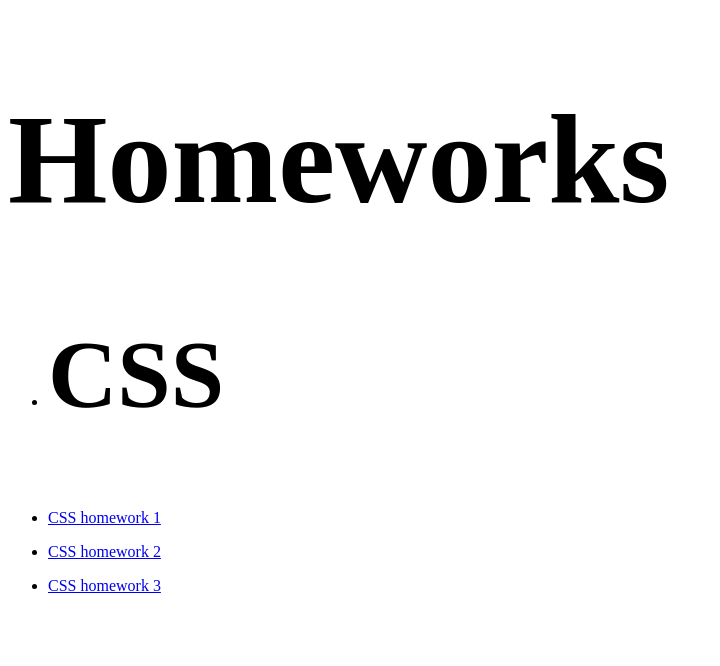
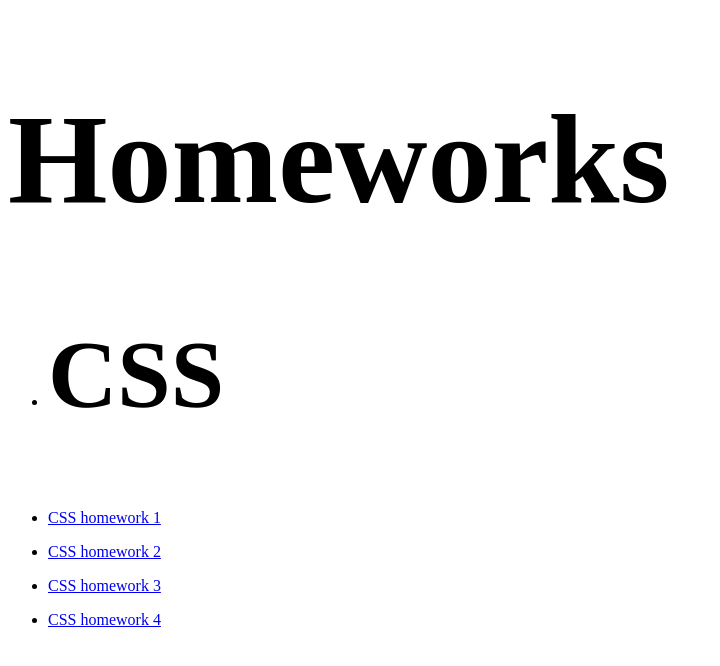
Before and after one commit to SAnastasiia/level-up-homeworks, a website: page index.html in a window 1280 px wide. Shown: the whole page, without its empty margins (0-720 px from the left). Drawn offline with Linux system fonts and the light colour scheme; files that its build step writes are made by us from their sources; files whose address does not match are found by name.

Commit message:
added link to  main index.html

```diff
--- a/index.html
+++ b/index.html
@@ -28,6 +28,10 @@
             <a href="css/homework-3">CSS homework 3</a>
           </p>
         </li>
+        <li class="collection-item">
+          <p>
+            <a href="css/homework-4">CSS homework 4</a>
+          </p>
       </ul>
     </div>
 
```
